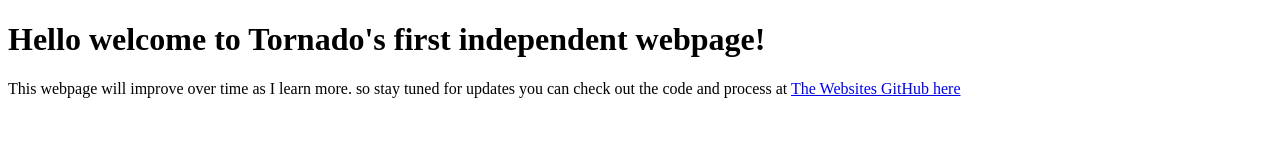
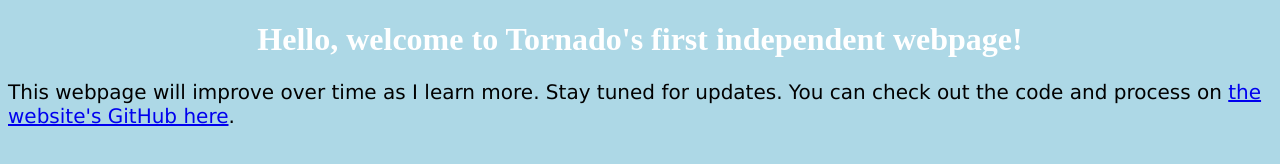
Before and after one commit to TornadoSoup/first-real-webpage, a plain HTML site: page Index.html in a window 1280 px wide. Drawn offline with Linux system fonts and the light colour scheme.

Commit message:
Fixed Css link
Debug Link

```diff
--- a/Index.html
+++ b/Index.html
@@ -1,12 +1,11 @@
 <!DOCTYPE html>
 <html lang="en">
-  <head>
-    <link Style.css/>
-<title>tornado's first independent webpage</title>
+<head>
+  <link rel="stylesheet" href="Style.css">
+  <title>Tornado's First Independent Webpage</title>
 </head>
-  <body>
-    <h1> Hello welcome to Tornado's first independent webpage!</h1>
-    <p1>This webpage will improve over time as I learn more. so stay tuned for updates you can check out the code and process at </p1>
-    <a href="https://github.com/TornadoSoup/first-real-webpage">The Websites GitHub here</a>
-  </body>
-    </html>
+<body>
+  <h1>Hello, welcome to Tornado's first independent webpage!</h1>
+  <p>This webpage will improve over time as I learn more. Stay tuned for updates. You can check out the code and process on <a href="https://github.com/TornadoSoup/first-real-webpage">the website's GitHub here</a>.</p>
+</body>
+</html>
```
